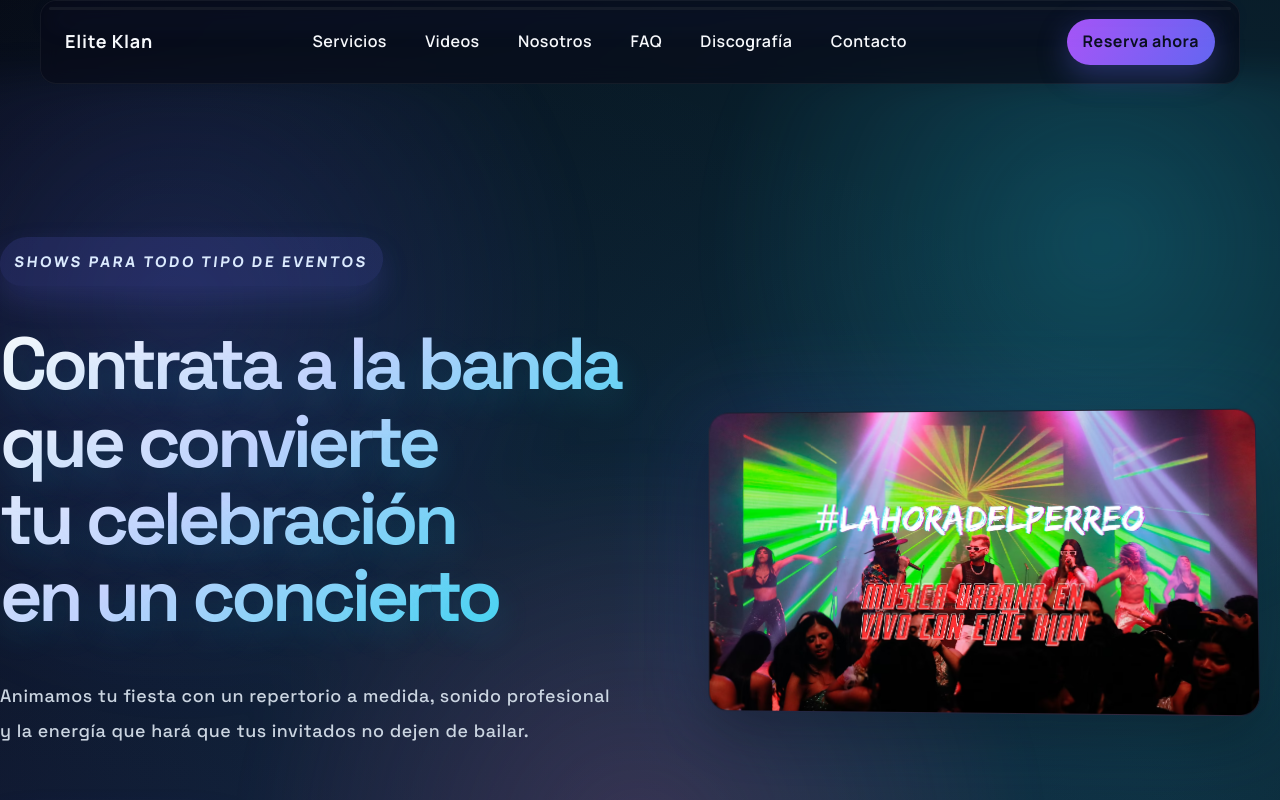
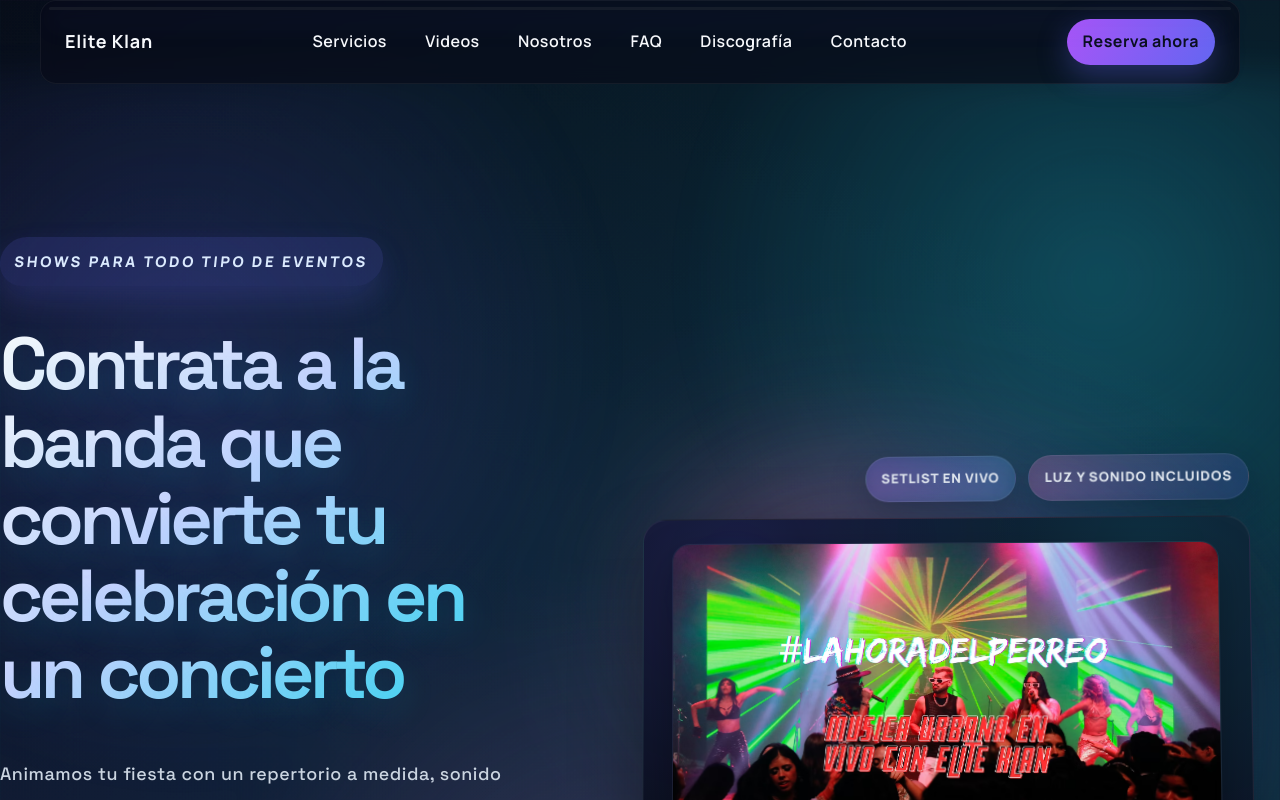
Before and after one commit to AndresArguelles23/music-band-ui, a React (Vite) app: page / in a window 1280 px wide. Shown: the top 800 px of the page. Built offline with nearby package versions, Linux system fonts and the light colour scheme; a web font is replaced by a local one.

Commit message:
Enhance hero visual presentation

```diff
--- a/src/components/Hero.module.css
+++ b/src/components/Hero.module.css
@@ -2,8 +2,8 @@
   position: relative;
   isolation: isolate;
   display: grid;
-  grid-template-columns: minmax(320px, 1fr) minmax(320px, 0.95fr);
-  gap: clamp(var(--section-gap), 3.5vw, calc(var(--section-gap) * 1.35));
+  grid-template-columns: minmax(320px, 0.9fr) minmax(380px, 1.1fr);
+  gap: clamp(var(--section-gap), 4vw, calc(var(--section-gap) * 1.45));
   align-items: center;
   padding: calc(var(--section-spacing) * 1.5) 0 calc(var(--section-spacing) * 1.05);
   perspective: 1200px;
@@ -129,28 +129,139 @@
   place-items: center;
   padding: clamp(var(--space-sm), 2vw, var(--space-md));
   transform: rotateY(-4deg) rotateX(2deg);
+  will-change: transform, filter;
 }
 
-.visual img {
+.visual::before,
+.visual::after {
+  content: '';
+  position: absolute;
+  inset: 10%;
+  border-radius: 50%;
+  background: conic-gradient(from 60deg, rgba(99, 102, 241, 0.18), rgba(34, 211, 238, 0.08), rgba(244, 114, 182, 0.18), rgba(99, 102, 241, 0.18));
+  filter: blur(46px);
+  opacity: 0.7;
+  transform: rotate(6deg);
+  animation: driftGlow 14s ease-in-out infinite;
+  will-change: transform, filter, opacity;
+  z-index: -2;
+}
+
+.visual::after {
+  inset: 4%;
+  filter: blur(68px);
+  opacity: 0.55;
+  animation-duration: 18s;
+  animation-direction: reverse;
+}
+
+.visualFrame {
+  position: relative;
+  display: grid;
+  gap: var(--space-md);
+  place-items: center;
+  width: min(600px, 100%);
+}
+
+.badges {
+  display: flex;
+  gap: var(--space-sm);
+  align-items: center;
+  flex-wrap: wrap;
+  justify-content: flex-end;
+  width: 100%;
+}
+
+.badgePrimary,
+.badgeSecondary {
+  display: inline-flex;
+  align-items: center;
+  gap: 0.45rem;
+  padding: 0.65rem 0.95rem;
+  border-radius: 999px;
+  font-weight: 800;
+  letter-spacing: 0.06em;
+  text-transform: uppercase;
+  font-size: 0.82rem;
+  backdrop-filter: blur(8px);
+  box-shadow: 0 12px 35px rgba(15, 23, 42, 0.35);
+  border: 1px solid rgba(255, 255, 255, 0.08);
+  color: #e2e8f0;
+}
+
+.badgePrimary {
+  background: linear-gradient(120deg, rgba(99, 102, 241, 0.26), rgba(56, 189, 248, 0.18));
+}
+
+.badgeSecondary {
+  background: linear-gradient(120deg, rgba(244, 114, 182, 0.2), rgba(99, 102, 241, 0.18));
+}
+
+.imagePanel {
+  position: relative;
+  width: 100%;
+  display: grid;
+  place-items: center;
+  background: radial-gradient(circle at 16% 12%, rgba(99, 102, 241, 0.18), transparent 48%),
+    radial-gradient(circle at 84% 10%, rgba(34, 211, 238, 0.16), transparent 58%),
+    radial-gradient(circle at 50% 90%, rgba(244, 114, 182, 0.16), transparent 55%),
+    #0b1021;
+  border-radius: 24px;
+  padding: clamp(var(--space-sm), 2vw, var(--space-lg));
+  border: 1px solid rgba(255, 255, 255, 0.07);
+  box-shadow: 0 25px 70px rgba(0, 0, 0, 0.42);
+  overflow: hidden;
+}
+
+.imagePanel img {
   width: min(540px, 100%);
   max-height: 640px;
   object-fit: cover;
-  border-radius: 20px;
-  background: radial-gradient(circle at 20% 20%, rgba(99, 102, 241, 0.15), transparent 45%),
-    radial-gradient(circle at 80% 20%, rgba(244, 114, 182, 0.15), transparent 55%),
-    #0b1021;
+  border-radius: 18px;
   border: 1px solid rgba(255, 255, 255, 0.06);
-  box-shadow: 0 25px 60px rgba(0, 0, 0, 0.35);
+  box-shadow: 0 15px 40px rgba(0, 0, 0, 0.3);
 }
 
-.visual::before {
-  content: '';
+.cornerPulse {
   position: absolute;
-  inset: 4%;
-  background: linear-gradient(120deg, rgba(99, 102, 241, 0.28), rgba(34, 211, 238, 0.18));
-  filter: blur(48px);
-  opacity: 0.75;
-  z-index: -1;
+  inset: 6% auto auto 5%;
+  width: 120px;
+  aspect-ratio: 1;
+  background: radial-gradient(circle, rgba(56, 189, 248, 0.28) 0%, transparent 65%);
+  filter: blur(18px);
+  transform: translate3d(0, 0, 0);
+  animation: pulseGlow 8s ease-in-out infinite;
+  will-change: transform, opacity;
+}
+
+@keyframes driftGlow {
+  0% {
+    transform: rotate(0deg) scale(1);
+    opacity: 0.65;
+  }
+  50% {
+    transform: rotate(18deg) scale(1.05);
+    opacity: 0.85;
+  }
+  100% {
+    transform: rotate(36deg) scale(1);
+    opacity: 0.7;
+  }
+}
+
+@keyframes pulseGlow {
+  0% {
+    transform: translate3d(0, 0, 0) scale(0.96);
+    opacity: 0.65;
+  }
+  50% {
+    transform: translate3d(6px, -6px, 0) scale(1.08);
+    opacity: 0.9;
+  }
+  100% {
+    transform: translate3d(0, 0, 0) scale(0.96);
+    opacity: 0.65;
+  }
 }
 
 @media (min-width: 641px) and (max-width: 1024px) {
@@ -168,7 +279,7 @@
     justify-items: center;
   }
 
-  .visual img {
+  .imagePanel img {
     max-width: clamp(420px, 64vw, 560px);
   }
 }
--- a/src/components/Hero.tsx
+++ b/src/components/Hero.tsx
@@ -22,7 +22,16 @@ const Hero = () => {
         </div>
       </div>
       <div className={styles.visual}>
-        <img src={heroGraphic} alt="Escena musical en vivo" loading="lazy" />
+        <div className={styles.visualFrame}>
+          <div className={styles.badges} aria-hidden="true">
+            <span className={styles.badgePrimary}>Setlist en vivo</span>
+            <span className={styles.badgeSecondary}>Luz y sonido incluidos</span>
+          </div>
+          <div className={styles.imagePanel}>
+            <img src={heroGraphic} alt="Escena musical en vivo" loading="lazy" />
+            <span className={styles.cornerPulse} aria-hidden="true" />
+          </div>
+        </div>
       </div>
     </section>
   )
```
